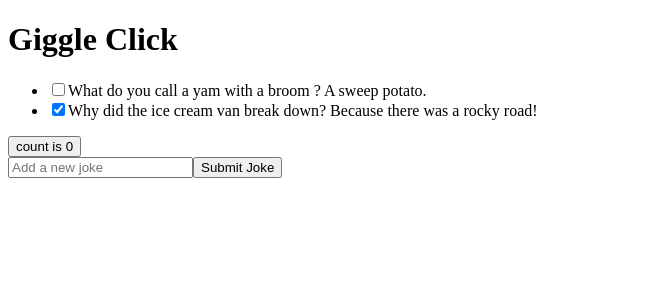
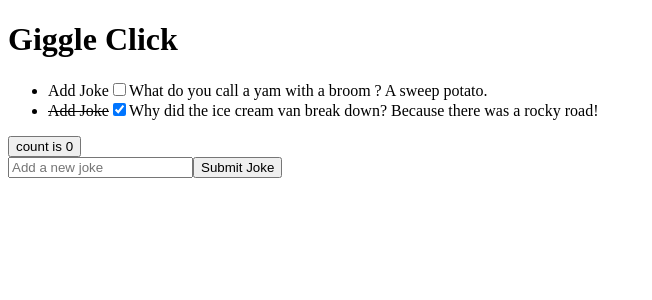
Before and after one commit to millipede-cpu/giggle-click, a React (Vite) app in the folder app/: page / in a window 1280 px wide. Shown: the top 300 px of the page, without its empty margins (0-652 px from the left). Built offline with nearby package versions, Linux system fonts and the light colour scheme.

Commit message:
updated label
co-authored-by: Milly <millipede-cpu@users.noreply.github.com>

```diff
--- a/app/src/AppliedTheFavouriteJoke.tsx
+++ b/app/src/AppliedTheFavouriteJoke.tsx
@@ -22,10 +22,13 @@ export const AppliedTheFavouriteJoke: React.FC<props> = ({
   return (
     <li>
       <label
+        htmlFor="add-joke"
         style={{
           textDecoration: newJokeToLaugh.complete ? "line-through" : undefined,
         }}
-      ></label>
+      >
+        Add Joke
+      </label>
       <input type="checkbox" checked={newJokeToLaugh.complete} />
       {newJokeToLaugh.text}
       {/* HAHAHA THATS HILARIOUS!!! */}
```
